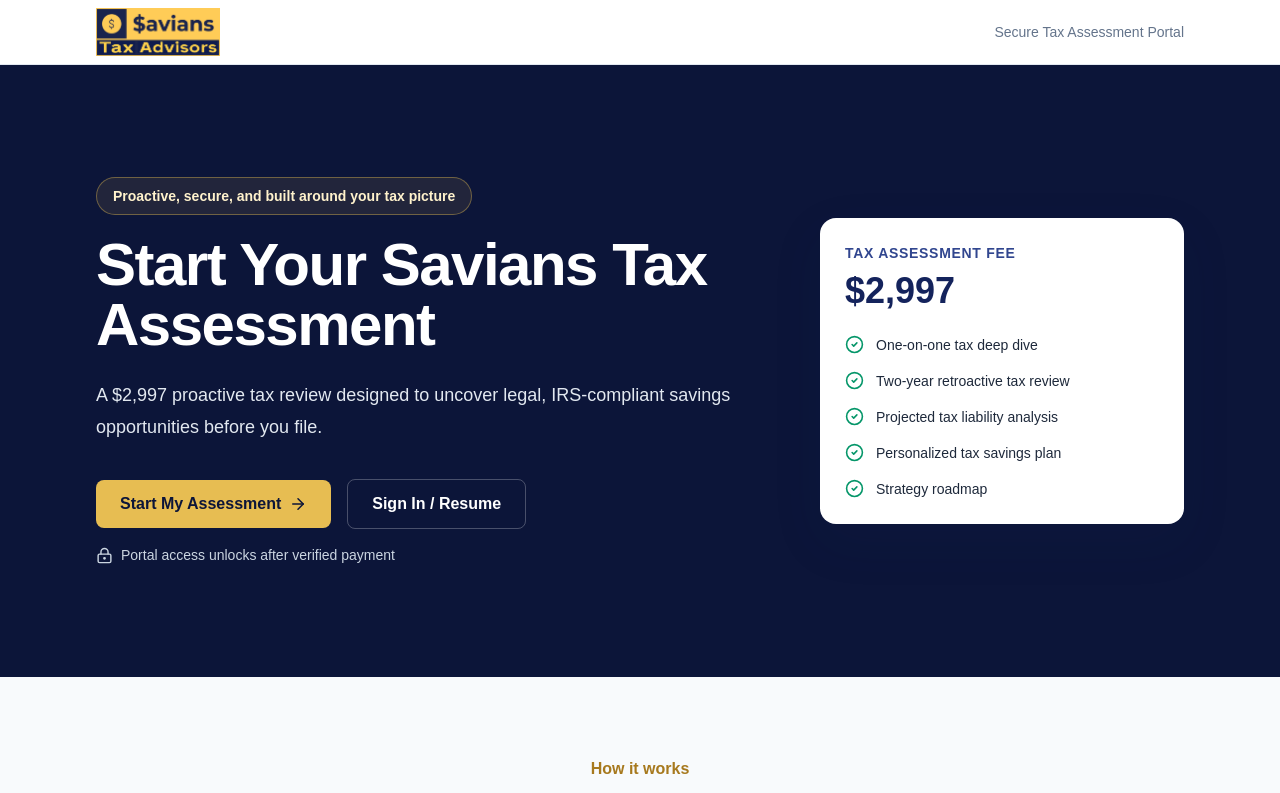
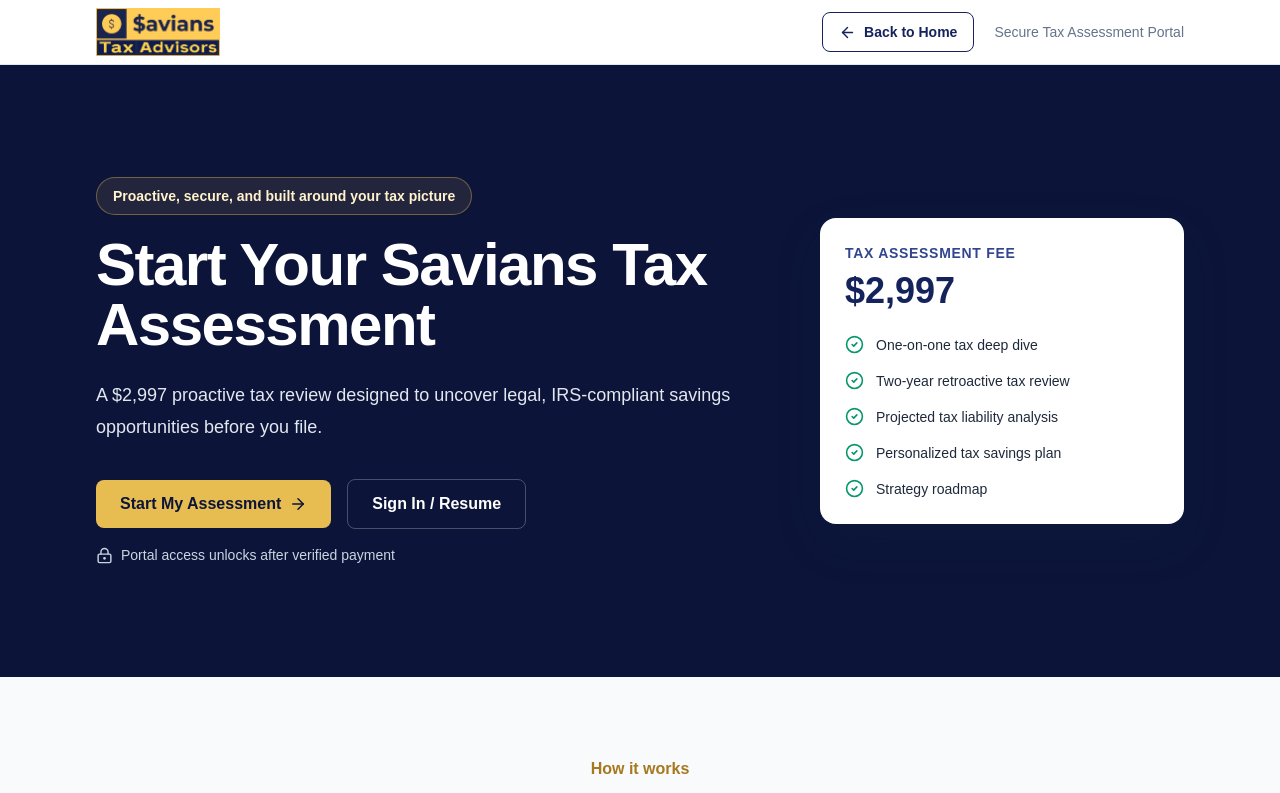
Before and after one commit to Savians/assessments-portal, a Next.js app in the folder frontend/: page / in a window 1280 px wide. Shown: the top 793 px of the page. Built offline with nearby package versions, Linux system fonts and the light colour scheme.

Commit message:
Add navbar back-to-home button

```diff
--- a/frontend/src/app/layout.tsx
+++ b/frontend/src/app/layout.tsx
@@ -2,6 +2,7 @@
 import Image from "next/image";
 import Link from "next/link";
 import type { ReactNode } from "react";
+import { ArrowLeft } from "lucide-react";
 import { APP_NAME } from "@/lib/constants";
 import { AppProviders } from "@/providers/app-providers";
 import "./globals.css";
@@ -28,9 +29,20 @@
                   className="h-10 w-auto sm:h-12"
                 />
               </Link>
-              <span className="hidden text-sm text-slate-500 sm:block">
-                Secure Tax Assessment Portal
-              </span>
+              <div className="flex items-center gap-3 sm:gap-5">
+                <Link
+                  className="focus-ring inline-flex min-h-10 items-center gap-2 rounded-lg border border-navy-800 bg-white px-3 py-2 text-sm font-semibold text-navy-800 transition hover:bg-navy-50 sm:px-4"
+                  href="/"
+                  aria-label="Back to Savians Assessments home"
+                >
+                  <ArrowLeft aria-hidden size={17} />
+                  <span className="hidden sm:inline">Back to Home</span>
+                  <span className="sm:hidden">Back</span>
+                </Link>
+                <span className="hidden text-sm text-slate-500 md:block">
+                  Secure Tax Assessment Portal
+                </span>
+              </div>
             </div>
           </header>
           <main>{children}</main>
```
